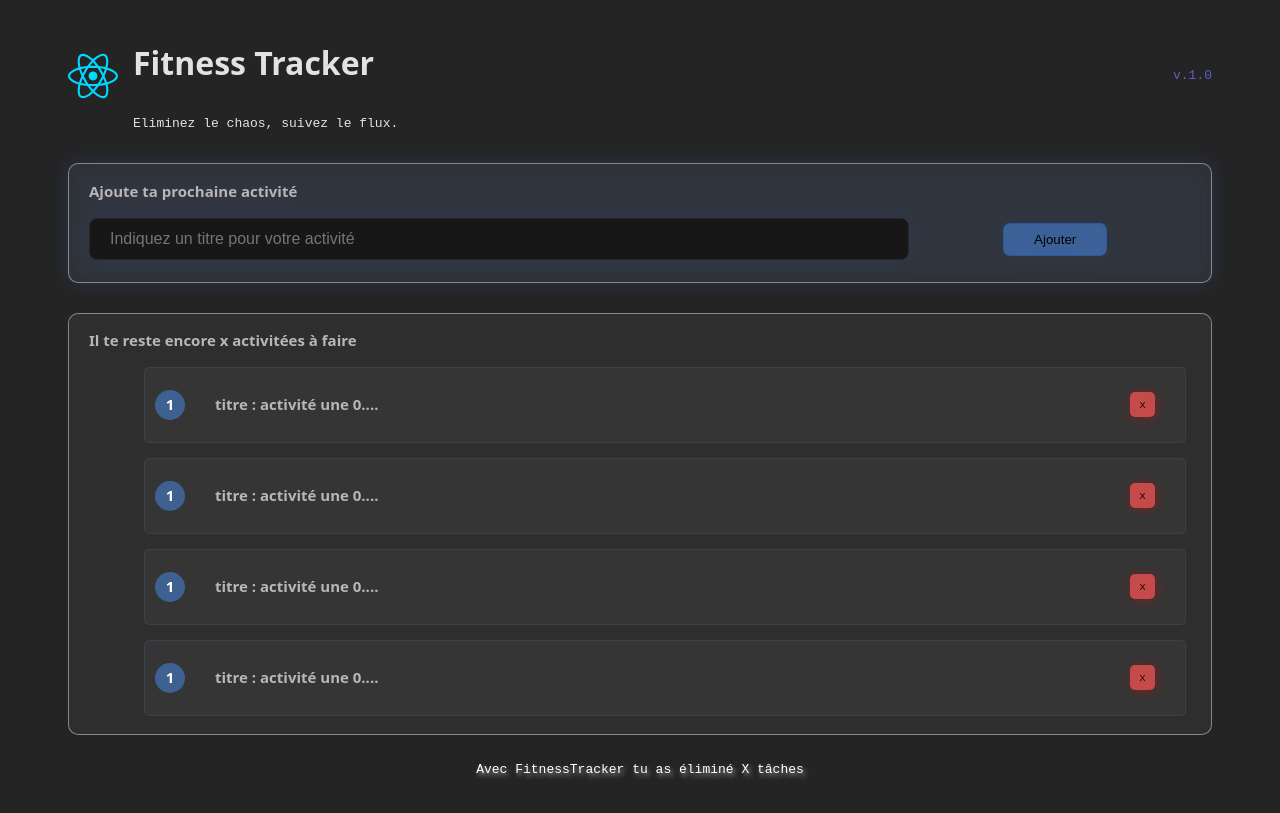
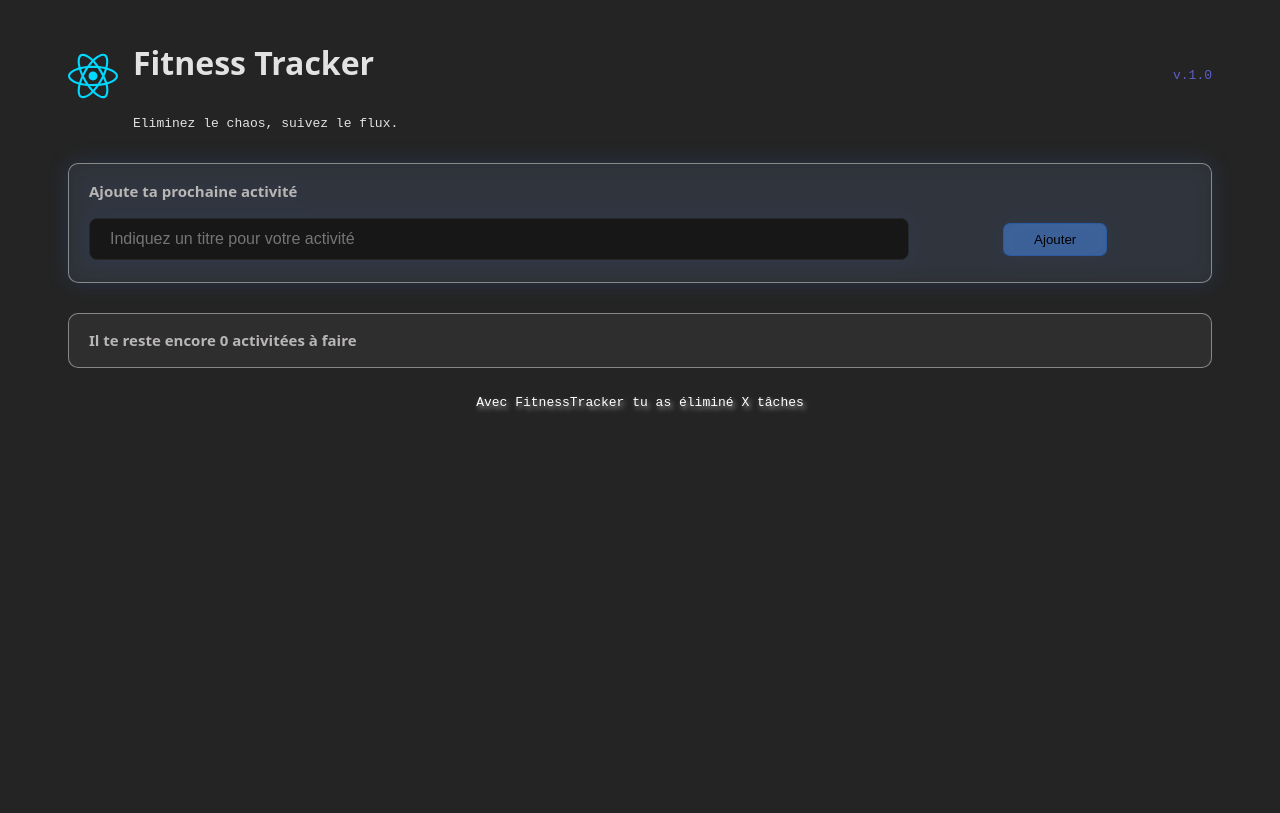
Before and after one commit to asmaeaouassar20/fitness-tracker-react, a React (Vite) app in the folder FitenessTracker/: page / in a window 1280 px wide. Built offline with nearby package versions, Linux system fonts and the light colour scheme.

Commit message:
passer les bons props à l'item pour afficher la liste correctement

```diff
--- a/FitenessTracker/src/components/fitnessContainer.jsx
+++ b/FitenessTracker/src/components/fitnessContainer.jsx
@@ -43,7 +43,12 @@ export const FitnessContainer = () => {
         <main>
             <Header />
             <FitnessInput addTask={addTask} />
-            <FitnessList />
+            <FitnessList
+                tasksList={tasksList}
+                editTask={editTask}
+                deleteTask={deleteTask}
+                incompletedTasks={incompletedTasks}
+            />
             <Footer/>
         </main>
     )
--- a/FitenessTracker/src/components/fitnessList/fitnessList.jsx
+++ b/FitenessTracker/src/components/fitnessList/fitnessList.jsx
@@ -1,16 +1,28 @@
 import { FitnessItem } from "../fitnessItem/fitnessItem"
 
 // import styles from "./FitnessList.module.css";
-export const FitnessList = () => {
+export const FitnessList = (
+   { tasksList,
+    incompletedTasks,
+    editTask,
+    deleteTask,
+    }
+) => {
+
+    const tasksListUtil = tasksList.map( (task) => (
+        <FitnessItem key={task.id} task={task} editTask={editTask} deleteTask={deleteTask} />
+    ));
+
     return (
         <div className="box">
-            <h2> Il te reste encore x activitées à faire</h2>
-            <ul>
-                <FitnessItem/>
-                <FitnessItem/>
-                <FitnessItem/>
-                <FitnessItem/>
-            </ul>
+            <h2> Il te reste encore {incompletedTasks} activitées à faire</h2>
+
+            {tasksList && tasksList.length>0  &&  (
+                <ul>
+                    {tasksListUtil}
+                </ul>
+            )}
+
         </div>
     )
 }
```
